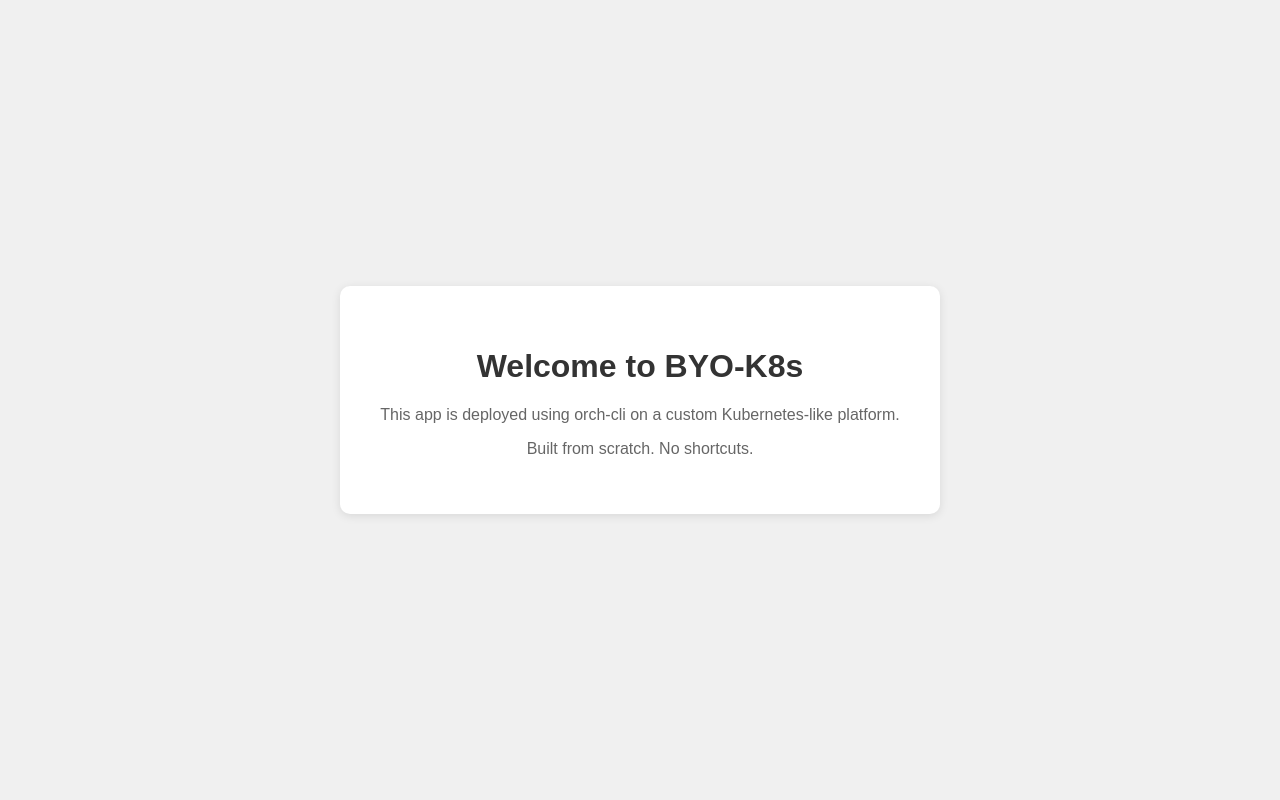
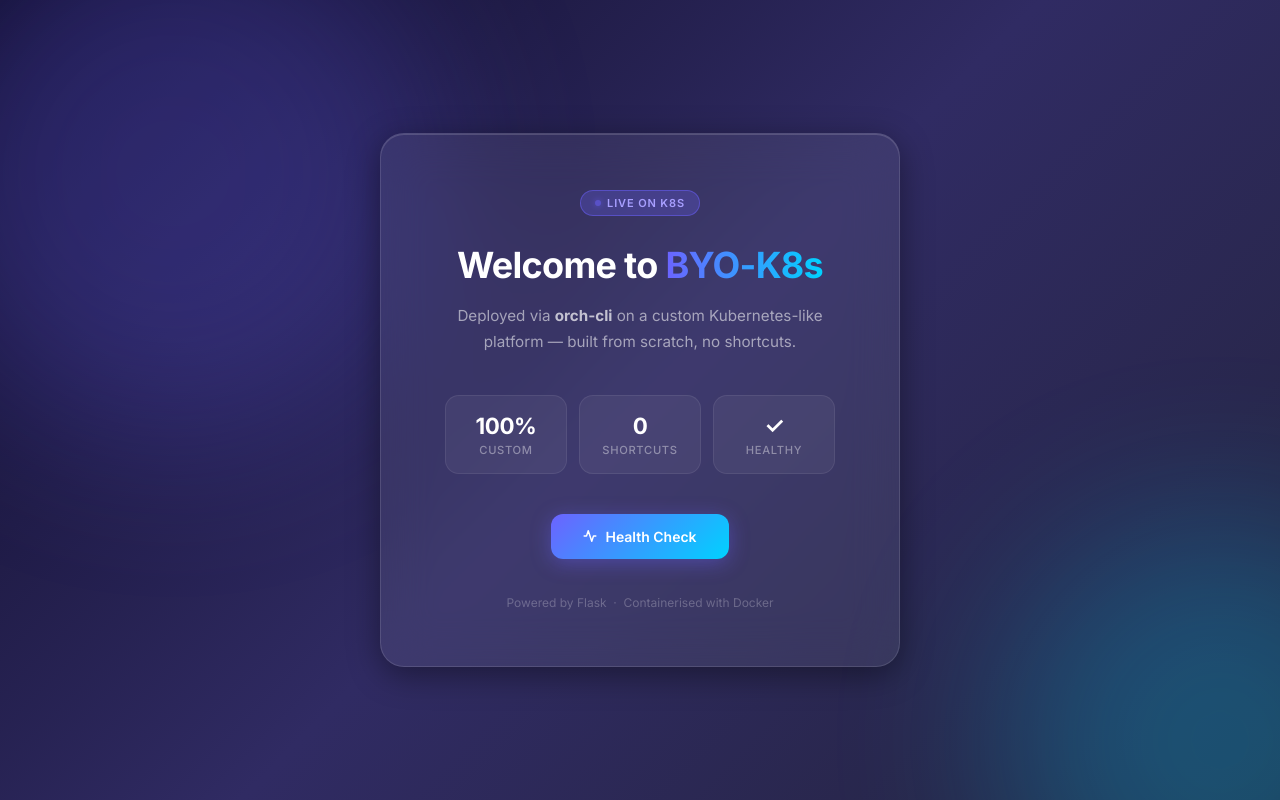
Before and after one commit to ManyamSanjayKumarReddy/flask-k8s-test, a Flask app: page / in a window 1280 px wide. Run offline with Flask 3, Linux system fonts and the light colour scheme.

Commit message:
more ui changes done

```diff
--- a/orch.yaml
+++ b/orch.yaml
@@ -2,7 +2,7 @@ apiVersion: v1
 kind: Deployment
 
 metadata:
-  name: flask-demo-app
+  name: flask-demo-applcation
   namespace: demo
 
 spec:
--- a/templates/index.html
+++ b/templates/index.html
@@ -2,33 +2,228 @@
 <html lang="en">
 <head>
     <meta charset="UTF-8">
+    <meta name="viewport" content="width=device-width, initial-scale=1.0">
     <title>BYO-K8s Demo</title>
+    <link href="https://fonts.googleapis.com/css2?family=Inter:wght@300;400;500;600;700&display=swap" rel="stylesheet">
     <style>
+        *, *::before, *::after {
+            box-sizing: border-box;
+            margin: 0;
+            padding: 0;
+        }
+
         body {
-            font-family: Arial, sans-serif;
+            font-family: 'Inter', sans-serif;
+            min-height: 100vh;
             display: flex;
             justify-content: center;
             align-items: center;
-            height: 100vh;
-            margin: 0;
-            background-color: #f0f0f0;
+            background: linear-gradient(135deg, #0f0c29, #302b63, #24243e);
+            overflow: hidden;
         }
+
+        /* Animated background orbs */
+        body::before,
+        body::after {
+            content: '';
+            position: fixed;
+            border-radius: 50%;
+            filter: blur(80px);
+            opacity: 0.25;
+            animation: drift 12s ease-in-out infinite alternate;
+        }
+        body::before {
+            width: 500px;
+            height: 500px;
+            background: #6c63ff;
+            top: -100px;
+            left: -100px;
+        }
+        body::after {
+            width: 400px;
+            height: 400px;
+            background: #00d2ff;
+            bottom: -100px;
+            right: -100px;
+            animation-delay: -6s;
+        }
+
+        @keyframes drift {
+            from { transform: translate(0, 0) scale(1); }
+            to   { transform: translate(40px, 40px) scale(1.1); }
+        }
+
         .card {
-            background: white;
-            padding: 40px;
-            border-radius: 10px;
-            box-shadow: 0 2px 10px rgba(0,0,0,0.1);
+            position: relative;
+            background: rgba(255, 255, 255, 0.07);
+            backdrop-filter: blur(24px);
+            -webkit-backdrop-filter: blur(24px);
+            border: 1px solid rgba(255, 255, 255, 0.12);
+            border-radius: 24px;
+            padding: 56px 64px;
+            max-width: 520px;
+            width: 90%;
             text-align: center;
+            box-shadow:
+                0 8px 32px rgba(0, 0, 0, 0.4),
+                inset 0 1px 0 rgba(255, 255, 255, 0.15);
+            animation: rise 0.7s cubic-bezier(0.22, 1, 0.36, 1) both;
         }
-        h1 { color: #333; }
-        p { color: #666; }
+
+        @keyframes rise {
+            from { opacity: 0; transform: translateY(32px) scale(0.97); }
+            to   { opacity: 1; transform: translateY(0) scale(1); }
+        }
+
+        .badge {
+            display: inline-flex;
+            align-items: center;
+            gap: 6px;
+            background: rgba(108, 99, 255, 0.25);
+            border: 1px solid rgba(108, 99, 255, 0.5);
+            color: #a89fff;
+            font-size: 11px;
+            font-weight: 600;
+            letter-spacing: 0.08em;
+            text-transform: uppercase;
+            padding: 5px 14px;
+            border-radius: 999px;
+            margin-bottom: 28px;
+        }
+
+        .badge::before {
+            content: '';
+            width: 6px;
+            height: 6px;
+            border-radius: 50%;
+            background: #6c63ff;
+            box-shadow: 0 0 6px #6c63ff;
+            animation: pulse 2s ease-in-out infinite;
+        }
+
+        @keyframes pulse {
+            0%, 100% { opacity: 1; }
+            50%       { opacity: 0.3; }
+        }
+
+        h1 {
+            font-size: 2.25rem;
+            font-weight: 700;
+            color: #ffffff;
+            letter-spacing: -0.02em;
+            line-height: 1.2;
+            margin-bottom: 16px;
+        }
+
+        h1 span {
+            background: linear-gradient(90deg, #6c63ff, #00d2ff);
+            -webkit-background-clip: text;
+            -webkit-text-fill-color: transparent;
+            background-clip: text;
+        }
+
+        .subtitle {
+            font-size: 0.95rem;
+            color: rgba(255, 255, 255, 0.55);
+            line-height: 1.7;
+            margin-bottom: 40px;
+        }
+
+        .stats {
+            display: grid;
+            grid-template-columns: repeat(3, 1fr);
+            gap: 12px;
+            margin-bottom: 40px;
+        }
+
+        .stat {
+            background: rgba(255, 255, 255, 0.05);
+            border: 1px solid rgba(255, 255, 255, 0.08);
+            border-radius: 14px;
+            padding: 16px 10px;
+        }
+
+        .stat-value {
+            font-size: 1.4rem;
+            font-weight: 700;
+            color: #fff;
+            letter-spacing: -0.02em;
+        }
+
+        .stat-label {
+            font-size: 0.7rem;
+            font-weight: 500;
+            color: rgba(255, 255, 255, 0.4);
+            text-transform: uppercase;
+            letter-spacing: 0.06em;
+            margin-top: 4px;
+        }
+
+        .btn {
+            display: inline-flex;
+            align-items: center;
+            gap: 8px;
+            background: linear-gradient(135deg, #6c63ff, #00d2ff);
+            color: #fff;
+            font-family: 'Inter', sans-serif;
+            font-size: 0.875rem;
+            font-weight: 600;
+            padding: 14px 32px;
+            border-radius: 12px;
+            border: none;
+            cursor: pointer;
+            text-decoration: none;
+            transition: transform 0.15s ease, box-shadow 0.15s ease;
+            box-shadow: 0 4px 20px rgba(108, 99, 255, 0.4);
+        }
+
+        .btn:hover {
+            transform: translateY(-2px);
+            box-shadow: 0 8px 28px rgba(108, 99, 255, 0.55);
+        }
+
+        .btn:active {
+            transform: translateY(0);
+        }
+
+        .footer {
+            margin-top: 36px;
+            font-size: 0.75rem;
+            color: rgba(255, 255, 255, 0.25);
+        }
     </style>
 </head>
 <body>
     <div class="card">
-        <h1>Welcome to BYO-K8s</h1>
-        <p>This app is deployed using orch-cli on a custom Kubernetes-like platform.</p>
-        <p>Built from scratch. No shortcuts.</p>
+        <div class="badge">Live on K8s</div>
+
+        <h1>Welcome to <span>BYO-K8s</span></h1>
+        <p class="subtitle">
+            Deployed via <strong style="color:rgba(255,255,255,0.7)">orch-cli</strong> on a custom
+            Kubernetes-like platform — built from scratch, no shortcuts.
+        </p>
+
+        <div class="stats">
+            <div class="stat">
+                <div class="stat-value">100%</div>
+                <div class="stat-label">Custom</div>
+            </div>
+            <div class="stat">
+                <div class="stat-value">0</div>
+                <div class="stat-label">Shortcuts</div>
+            </div>
+            <div class="stat">
+                <div class="stat-value">&#10003;</div>
+                <div class="stat-label">Healthy</div>
+            </div>
+        </div>
+
+        <a href="/health" class="btn">
+            <svg width="14" height="14" viewBox="0 0 24 24" fill="none" stroke="currentColor" stroke-width="2.5" stroke-linecap="round" stroke-linejoin="round"><polyline points="22 12 18 12 15 21 9 3 6 12 2 12"/></svg>
+            Health Check
+        </a>
+
+        <div class="footer">Powered by Flask &nbsp;·&nbsp; Containerised with Docker</div>
     </div>
 </body>
 </html>
```
